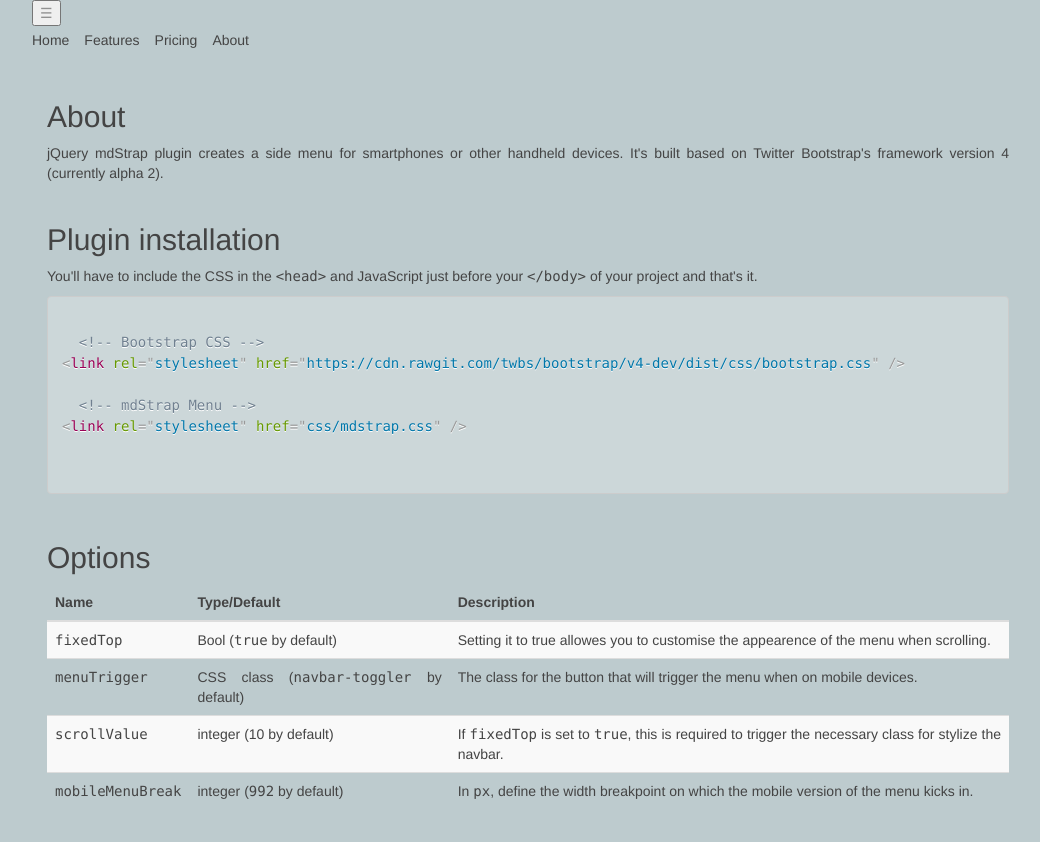
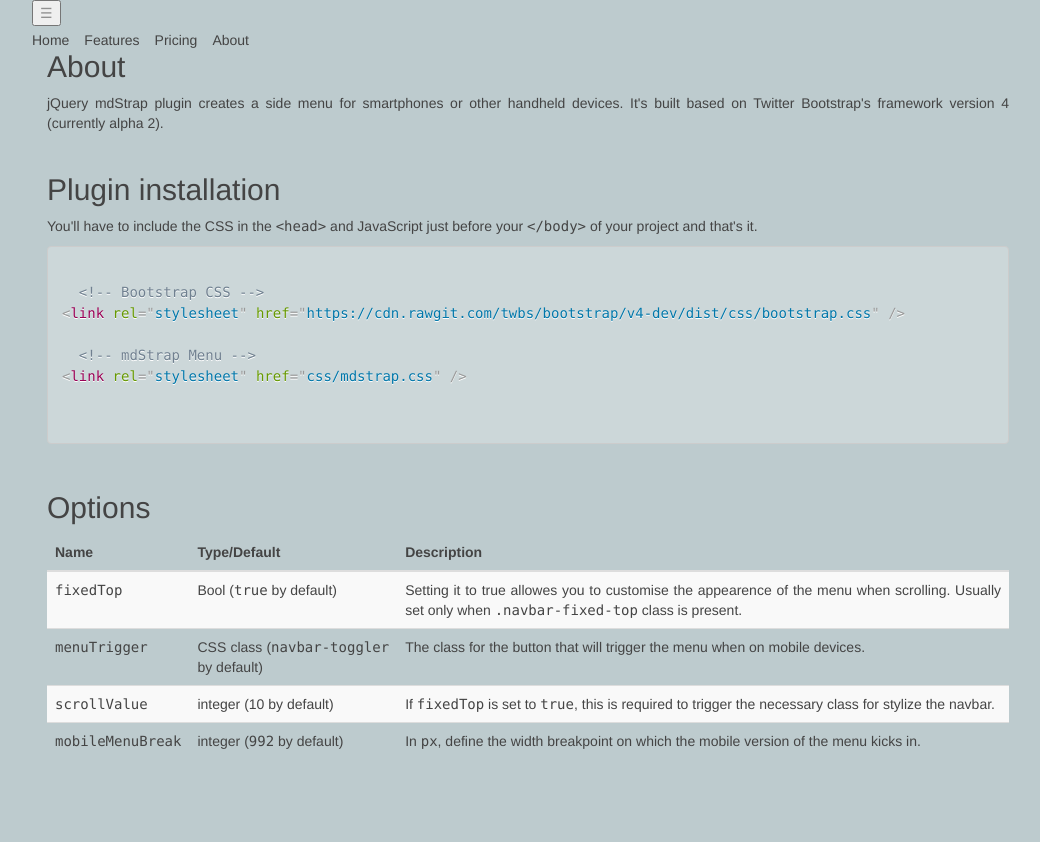
Before and after one commit to corneliucirlan/jquery-mdstrap, a plain HTML site: page index.html in a window 1280 px wide. Shown: the whole page, without its empty margins (112-1152 px from the left). After the commit the page ends 809 px from the top, so only its background shows below. Drawn offline with nearby package versions, Linux system fonts and the light colour scheme.

Commit message:
Modified to work even if nav not fixed to top

```diff
--- a/css/_jquery-mdstrap.sass
+++ b/css/_jquery-mdstrap.sass
@@ -13,7 +13,7 @@ $link-bg: white
 	right: 0
 	bottom: 0
 	background-color: rgba(black, 0.4)
-	z-index: 1000
+	//z-index: 1000
 
 .fixed-top
 	background-color: $link-bg
--- a/css/_main.sass
+++ b/css/_main.sass
@@ -24,7 +24,7 @@ header
 
 main
     width: 100%
-    margin-top: 3.125rem
+    //margin-top: 3.125rem
     padding: 2rem
     color: #444
 
@@ -43,4 +43,4 @@ pre
 @media (min-width: $desktop-size)
     main
         max-width: $desktop-size
-        margin-top: 5rem
+//        margin-top: 5rem
--- a/index.html
+++ b/index.html
@@ -84,7 +84,7 @@
                                 <tr>
                                     <td><samp>fixedTop</samp></td>
                                     <td>Bool (<samp>true</samp> by default)</td>
-                                    <td>Setting it to true allowes you to customise the appearence of the menu when scrolling.</td>
+                                    <td>Setting it to true allowes you to customise the appearence of the menu when scrolling. Usually set only when <samp>.navbar-fixed-top</samp> class is present.</td>
                                 </tr>
 
                                 <!-- Menu Trigger -->
@@ -138,9 +138,7 @@
 
             $(document).ready(function() {
 
-                $('.navbar-nav').mdStrap({
-                    'fixedTop': true,
-                });
+                $('.navbar-nav').mdStrap();
 
             });
 
```
Also changed, not shown: css/style.css.
